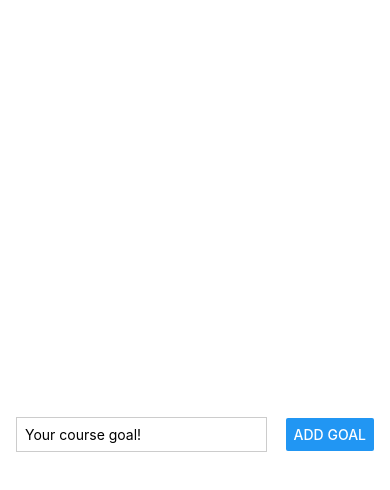
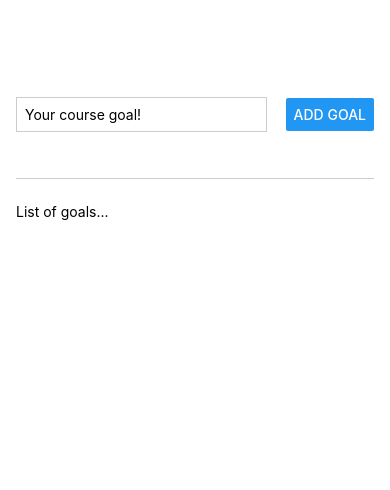
Before and after one commit to JayampathiBandara/ReactNative-course-goals, a React Native app: screen / in a window 390 px wide. Shown: the top 490 px of the page. Built offline with nearby package versions, Linux system fonts and the light colour scheme.

Commit message:
02.02 add goals panel

```diff
--- a/App.js
+++ b/App.js
@@ -1,4 +1,4 @@
-import { Button, StyleSheet, TextInput, View } from 'react-native';
+import { Button, StyleSheet, Text, TextInput, View } from 'react-native';
 
 export default function App() {
   return (
@@ -6,6 +6,9 @@ export default function App() {
       <View style={styles.inputContainer}>
         <TextInput style={styles.textInput} placeholder="Your course goal!" />
         <Button title="Add Goal" />
+      </View>
+      <View style={styles.goalsContainer}>
+        <Text>List of goals...</Text>
       </View>
     </View>
   );
@@ -33,4 +36,7 @@ const styles = StyleSheet.create({
     marginRight: 8,
     padding: 8
   },
+  goalsContainer: {
+    flex: 5
+  }
 });
```
